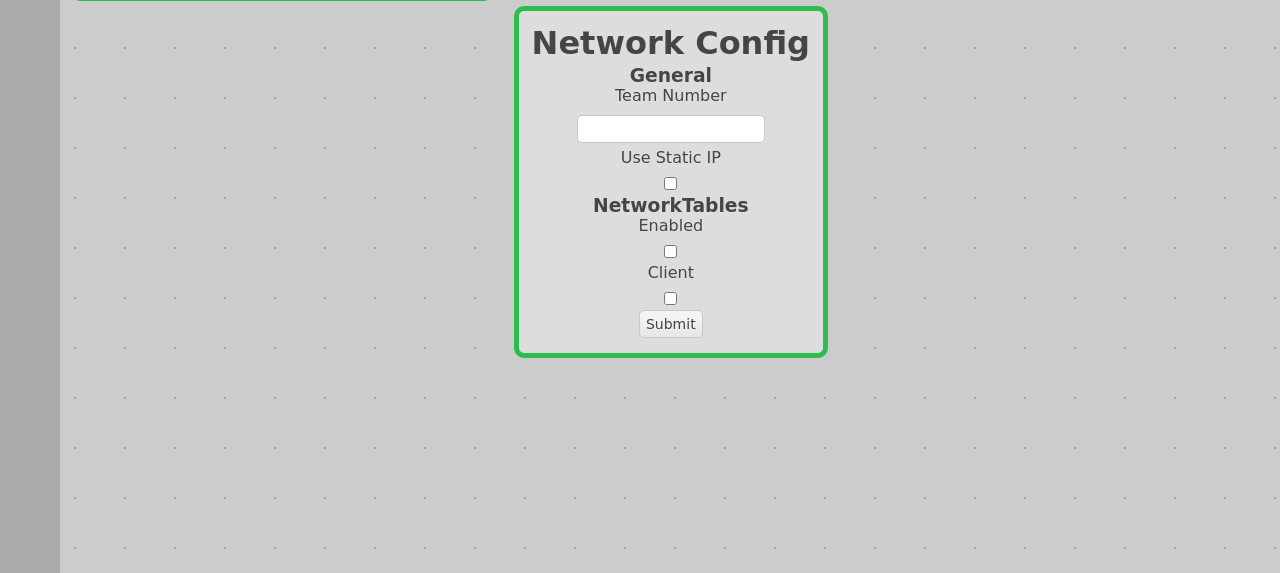
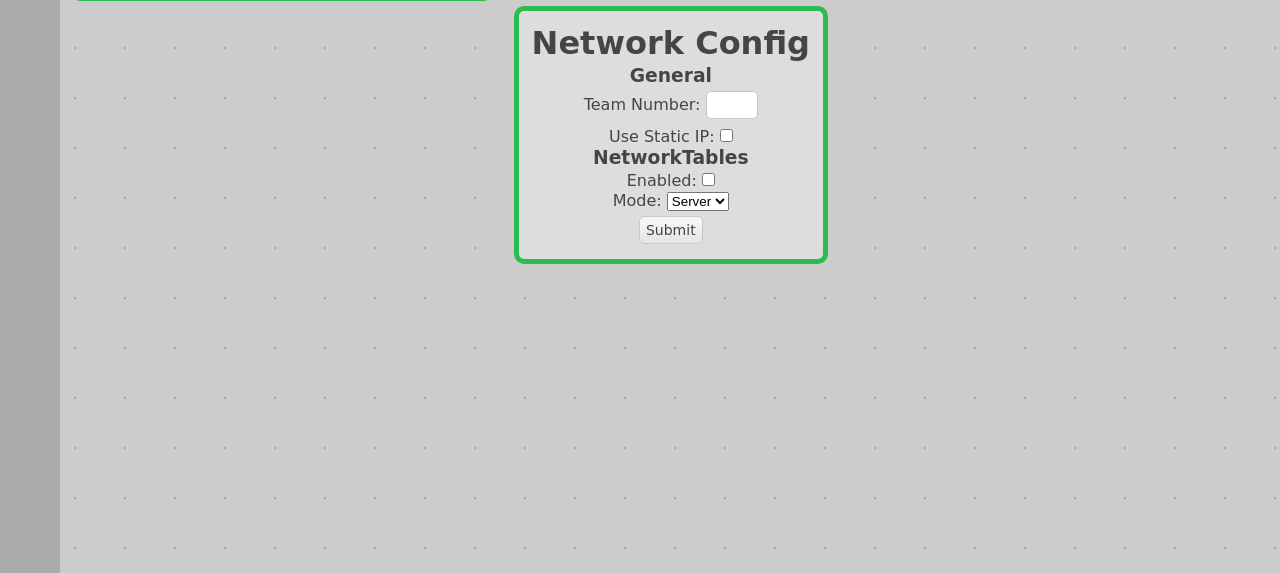
Before and after one commit to opensight-cv/opensight, a Python web app: template opsi/webserver/templates/settings.html in a window 1280 px wide. Shown: the part 227-800 px from the top of the page. Run offline with Jinja, Linux system fonts and the light colour scheme; the template is opened without the code that fills it, so the values that code supplies are empty.

Commit message:
F: Tidy up network preferences

```diff
--- a/opsi/frontend/scripts/settings.js
+++ b/opsi/frontend/scripts/settings.js
@@ -85,11 +85,12 @@ $(document).ready(function() {
     });
     $(document).on("click", "#network-button", function(event) {
         var form = $("#network-form")[0];
+        console.log(form);
         var data = {
             "team": form[0].valueAsNumber,
             "static": form[1].checked,
             "enabled": form[2].checked,
-            "client": form[3].checked
+            "client": (form[3].value == "client")
         }
         var urlString = "/api/network?";
         for (var key in data) {
--- a/opsi/frontend/styles/node.css
+++ b/opsi/frontend/styles/node.css
@@ -60,6 +60,10 @@ p {
 #preference input {
   display: block;
   margin: 5px auto;
+}
+#network-form input {
+  display: inline;
+  max-width: 3vw;
 }
 #preference #profile-button {
   display: inline;
--- a/opsi/webserver/api.py
+++ b/opsi/webserver/api.py
@@ -83,6 +83,7 @@ class Api:
         return profile
 
     def network(self, team: int, static: bool, enabled: bool, client: bool):
+        print(client)
         self.program.lifespan.persist.network = {
             "team": team,
             "static": static,
--- a/opsi/webserver/templates/settings.html
+++ b/opsi/webserver/templates/settings.html
@@ -57,15 +57,20 @@
         <h1>Network Config</h1>
         <form id="network-form" enctype="multipart/form-data" method="post" name="import-form">
             <h3>General</h3>
-            <p>Team Number</p>
+            <label for="team-number">Team Number:</label>
             <input id="team-number" type="number" value="{{persist.network["team"]}}"/>
-            <p>Use Static IP</p>
+            <br>
+            <label for="nt-enabled">Use Static IP:</label>
             <input id="static" type="checkbox" {{"checked" if persist.network["static"]}}/>
             <h3>NetworkTables</h3>
-            <p>Enabled</p>
+            <label for="nt-enabled">Enabled:</label>
             <input id="nt-enabled" type="checkbox" {{"checked" if persist.network["nt-enabled"]}}/>
-            <p>Client</p>
-            <input id="nt-client" type="checkbox" {{"checked" if persist.network["nt-client"]}}/>
+            <br>
+            <label for="nt-mode">Mode:</label>
+            <select id="nt-mode">
+                <option value="client" {{"selected" if persist.network["nt-client"]}}>Client</option>
+                <option value="server" {{"selected" if not persist.network["nt-client"]}}>Server</option>
+            </select>
         </form>
         <input id="network-button" type="button" value="Submit"/>
     </div>
```
